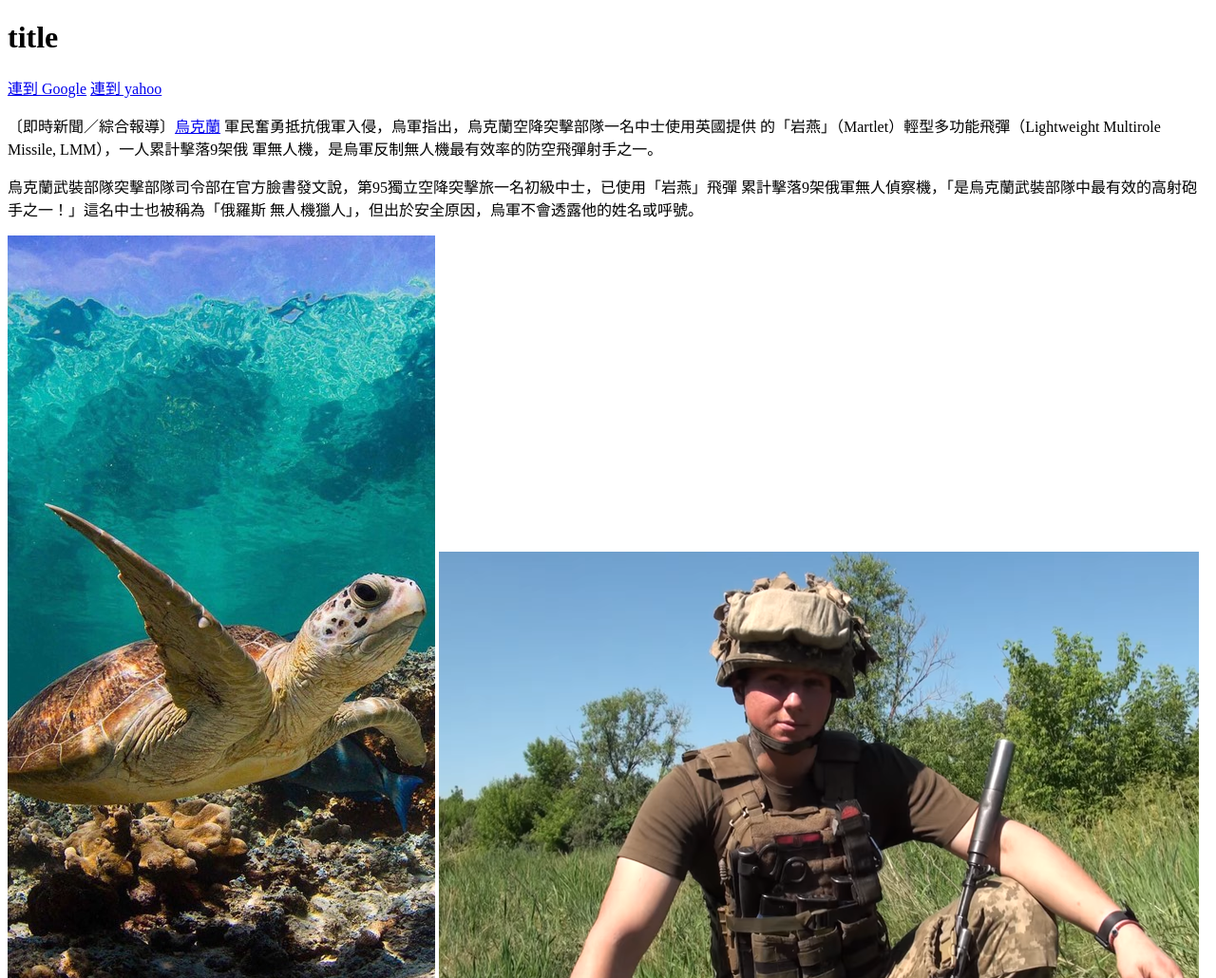
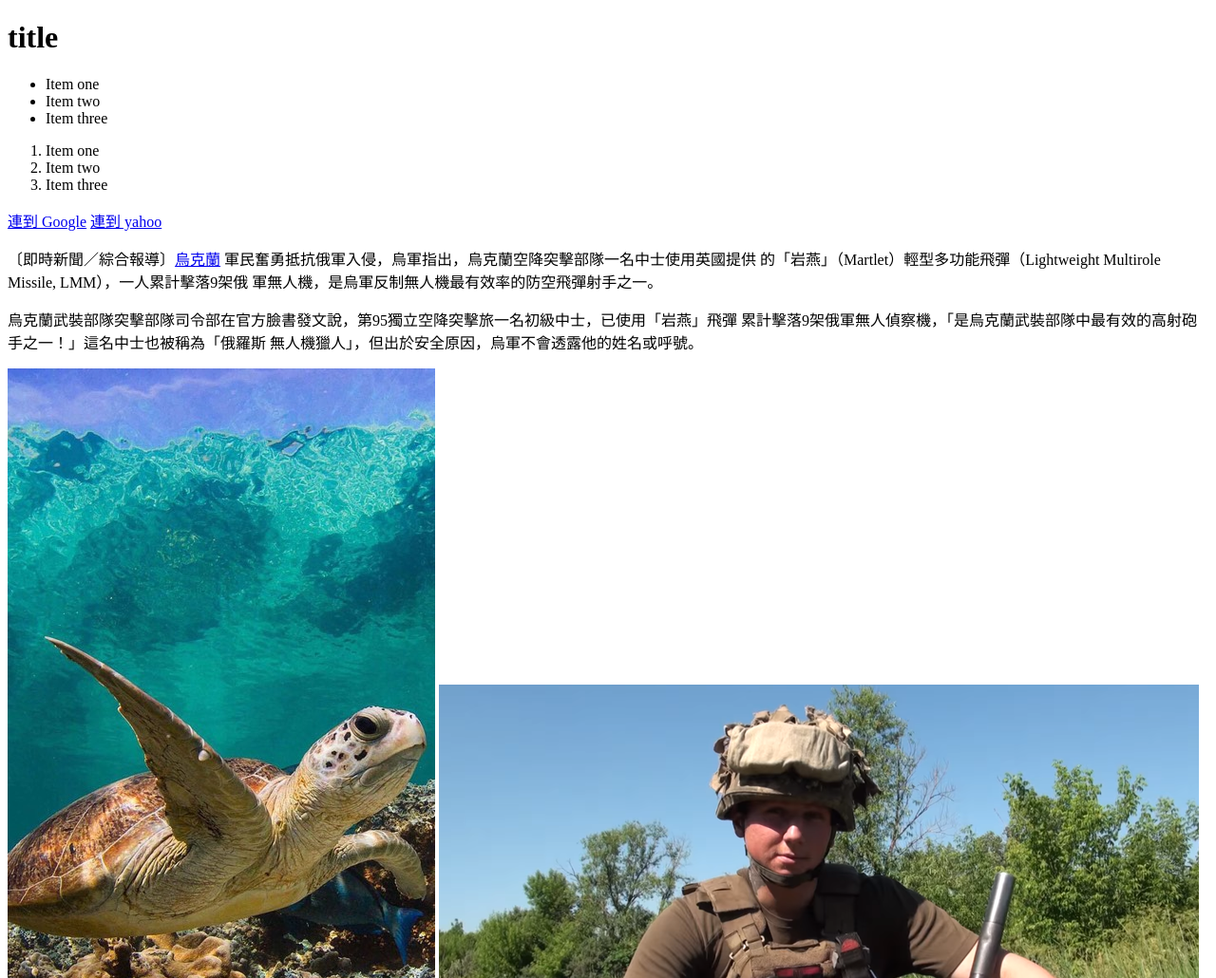
Before and after one commit to kian0310/project_html-css, a plain HTML site: page index.html in a window 1280 px wide. Shown: the top 1030 px of the page at 95% size. Drawn offline with Linux system fonts and the light colour scheme.

Commit message:
練習至"認識 ul li 列表標籤"

```diff
--- a/index.html
+++ b/index.html
@@ -8,6 +8,17 @@
 </head>
 <body>
     <h1>title</h1>
+    <ul>
+        <li>Item one</li>
+        <li>Item two</li>
+        <li>Item three</li>
+    </ul>
+    <ol>
+        <li>Item one</li>
+        <li>Item two</li>
+        <li>Item three</li>
+    </ol>
+
     <a href="https://www.google.com" target="_blank" title="連到 Google">連到 Google</a>
     <a href="https://www.yahoo.com.tw">連到 yahoo</a>
 
```
